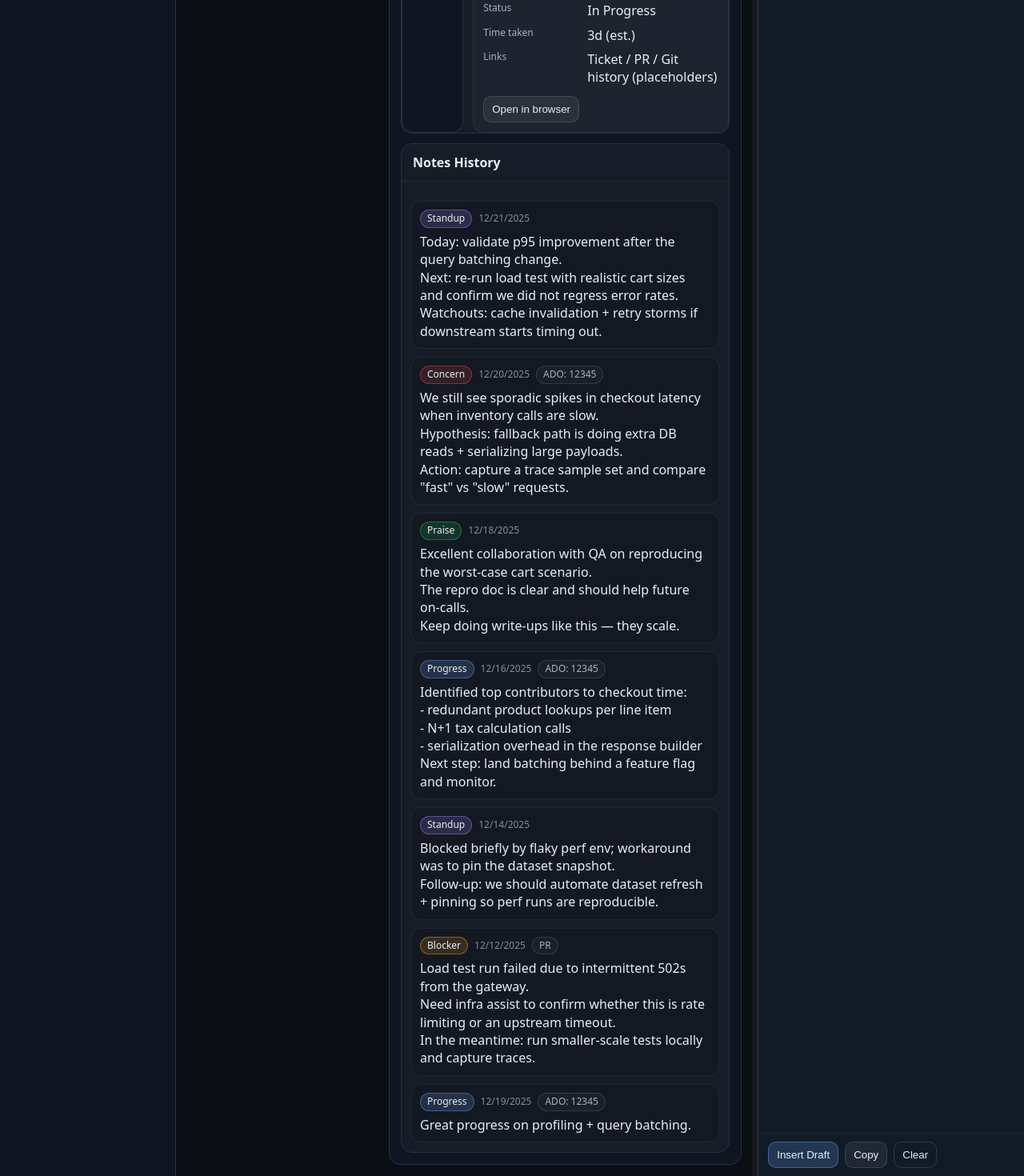
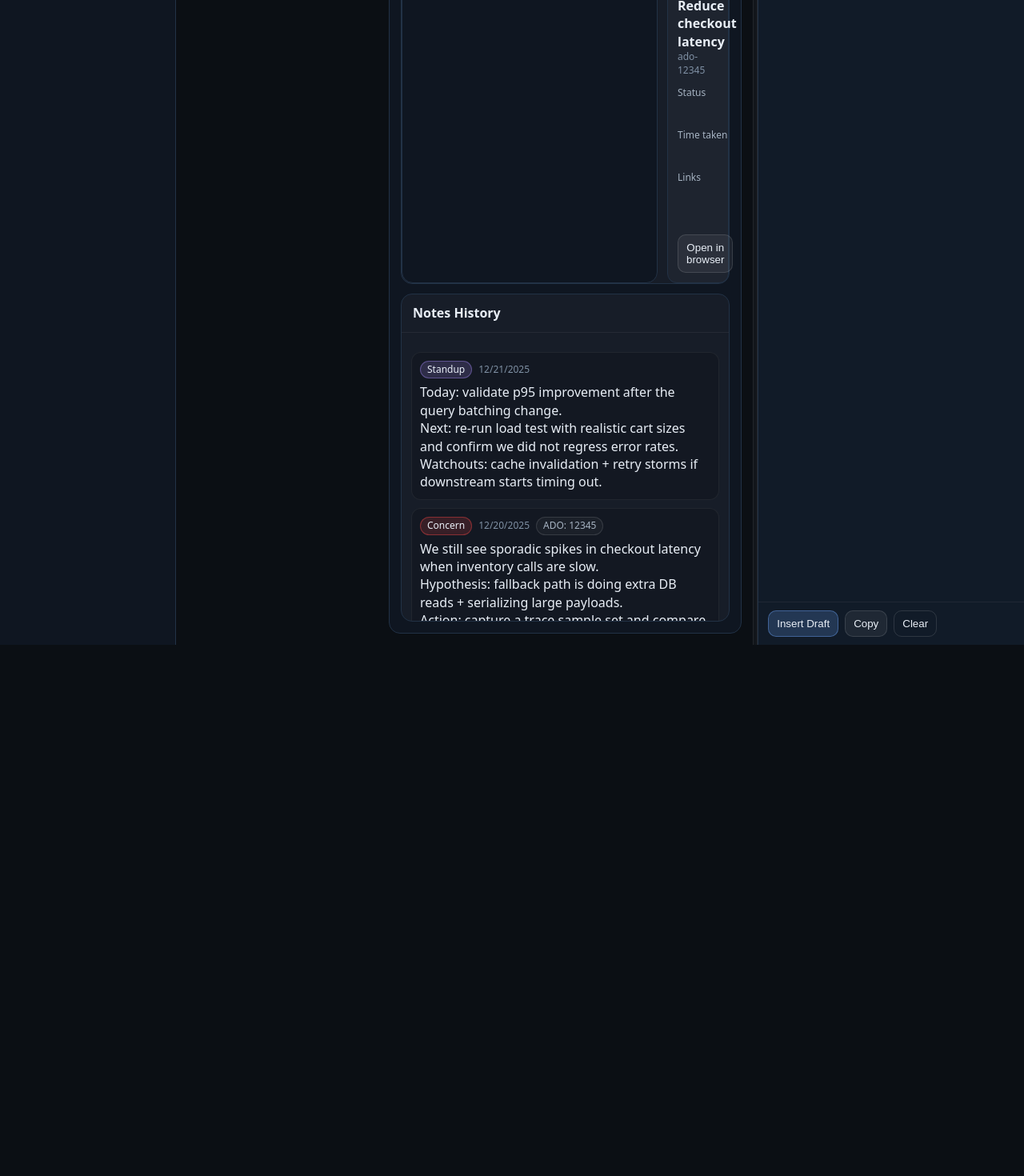
Before and after one commit to smithhe/Atlas, a React (Vite) app in the folder src/atlas.ui/: page /#/team in a window 1280 px wide. Shown: the part 818-2288 px from the top of the page at 80% size. After the commit the page ends 1624 px from the top, so only its background shows below. Built offline with nearby package versions, Linux system fonts and the light colour scheme.

Commit message:
Added scrolling to notes history and updated layout in azure devops card

```diff
--- a/src/atlas.ui/src/App.css
+++ b/src/atlas.ui/src/App.css
@@ -747,8 +747,14 @@ select option:disabled {
 
 .azureGrid {
   display: grid;
-  grid-template-columns: 1fr 320px;
+  /* Keep the ticket list narrow; give the detail pane more room. */
+  grid-template-columns: minmax(260px, 320px) minmax(0, 1fr);
   gap: 12px;
+}
+
+.teamNotesHistoryBody {
+  max-height: 360px;
+  overflow: auto;
 }
 
 .kv {
--- a/src/atlas.ui/src/views/TeamView.tsx
+++ b/src/atlas.ui/src/views/TeamView.tsx
@@ -306,7 +306,7 @@ function MemberDetail({
           <div className="cardHeader">
             <div className="cardTitle">Notes History</div>
           </div>
-          <div className="pad">
+          <div className="pad teamNotesHistoryBody">
             <div className="notesList">
               {member.notes.length === 0 ? (
                 <div className="muted">No notes yet.</div>
```
